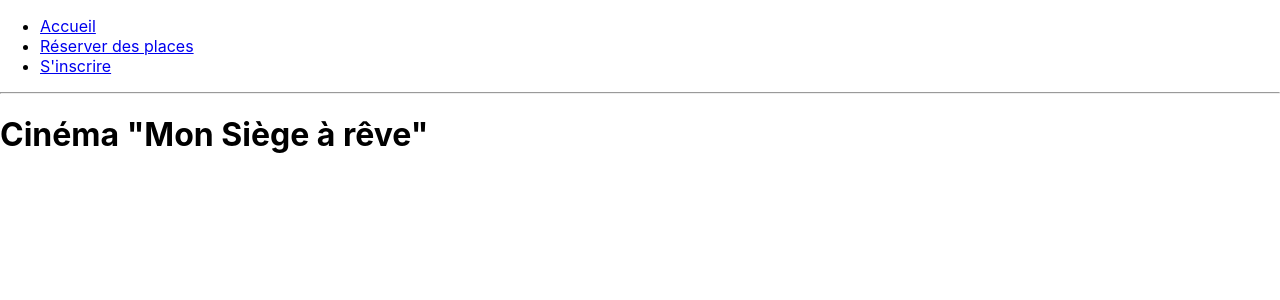
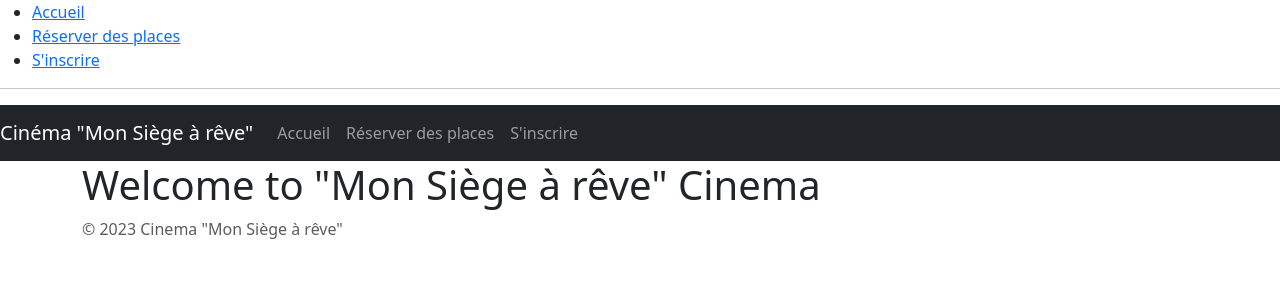
Before and after one commit to arnaudlagarde/MonSiegeAReve, a React (Create React App) app in the folder frontend/cinema_front/: page / in a window 1280 px wide. Shown: the top 300 px of the page. Built offline with nearby package versions, Linux system fonts and the light colour scheme.

Commit message:
Frontend using bootstrap
Work In Progress ofc

```diff
--- a/frontend/cinema_front/package.json
+++ b/frontend/cinema_front/package.json
@@ -6,8 +6,12 @@
     "@testing-library/jest-dom": "^5.17.0",
     "@testing-library/react": "^13.4.0",
     "@testing-library/user-event": "^13.5.0",
+    "axios": "^1.4.0",
+    "bootstrap": "^5.3.0",
     "react": "^18.2.0",
+    "react-bootstrap": "^2.9.0-beta.0",
     "react-dom": "^18.2.0",
+    "react-router-dom": "^6.14.2",
     "react-scripts": "5.0.1",
     "web-vitals": "^2.1.4"
   },
--- /dev/null
+++ b/frontend/cinema_front/src/components/Footer.js
@@ -0,0 +1,13 @@
+import React from 'react';
+
+const Footer = () => {
+    return (
+        <footer className="footer">
+            <div className="container">
+                <span className="text-muted">© 2023 Cinema "Mon Siège à rêve"</span>
+            </div>
+        </footer>
+    );
+};
+
+export default Footer;
--- a/frontend/cinema_front/src/components/Home.js
+++ b/frontend/cinema_front/src/components/Home.js
@@ -1,12 +1,17 @@
-// Home.js
-
 import React from 'react';
+import { Container } from 'react-bootstrap';
+import NavBar from './Navbar';
+import Footer from './Footer';
 
 const Home = () => {
   return (
     <div>
-      <h1>Cinéma "Mon Siège à rêve"</h1>
-      {/* Contenu de la page d'accueil */}
+      <NavBar />
+      <Container>
+        <h1>Welcome to "Mon Siège à rêve" Cinema</h1>
+        {/* Add more content for the homepage here */}
+      </Container>
+      <Footer />
     </div>
   );
 };
--- /dev/null
+++ b/frontend/cinema_front/src/components/Navbar.js
@@ -0,0 +1,20 @@
+import React from 'react';
+import { Navbar, Nav } from 'react-bootstrap';
+
+const NavBar = () => {
+    return (
+        <Navbar bg="dark" variant="dark" expand="lg">
+            <Navbar.Brand href="/">Cinéma "Mon Siège à rêve"</Navbar.Brand>
+            <Navbar.Toggle aria-controls="navbar" />
+            <Navbar.Collapse id="navbar">
+                <Nav className="ml-auto">
+                    <Nav.Link href="/">Accueil</Nav.Link>
+                    <Nav.Link href="/reservation">Réserver des places</Nav.Link>
+                    <Nav.Link href="/signup">S'inscrire</Nav.Link>
+                </Nav>
+            </Navbar.Collapse>
+        </Navbar>
+    );
+};
+
+export default NavBar;
--- a/frontend/cinema_front/src/index.js
+++ b/frontend/cinema_front/src/index.js
@@ -3,6 +3,9 @@ import ReactDOM from 'react-dom/client';
 import './index.css';
 import App from './App';
 import reportWebVitals from './reportWebVitals';
+import 'bootstrap/dist/css/bootstrap.min.css';
+import 'bootstrap/dist/js/bootstrap.bundle.min';
+
 
 const root = ReactDOM.createRoot(document.getElementById('root'));
 root.render(
```
Also changed, not shown: frontend/cinema_front/src/axios.js (added, +8 -0 lines), 1 other file (tests, documents, lock files or other folders).
